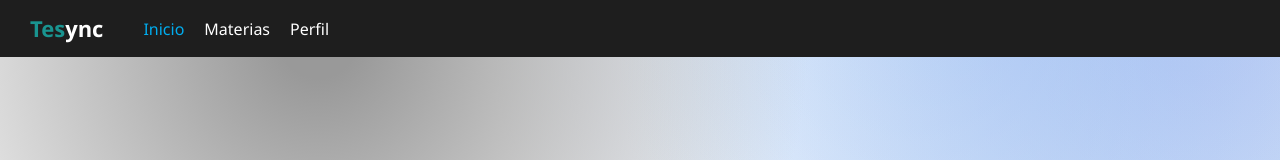
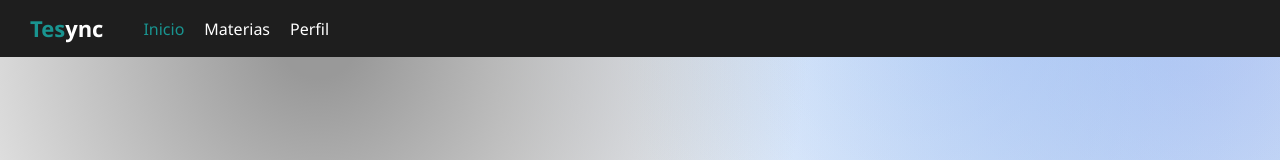
Before and after one commit to ramz0/TESync, a React (Vite) app: page /dashboard in a window 1280 px wide. In both pictures the pointer is over the link "Inicio". Shown: the top 160 px of the page. Built offline with nearby package versions, Linux system fonts and the light colour scheme.

Commit message:
Colores actualizados

```diff
--- a/src/components/TopBar/TopBar.css
+++ b/src/components/TopBar/TopBar.css
@@ -32,7 +32,7 @@
 }
 
 .nav-links a:hover {
-    color: #00adef;
+    color: var(--color-base);
 }
 
 .topbar-right {
--- a/src/main.jsx
+++ b/src/main.jsx
@@ -5,7 +5,7 @@ import { BrowserRouter, Routes, Route } from 'react-router-dom';
 
 import Home from './pages/Home/Home.jsx';
 import Login from './pages/Login/Login.jsx';
-import Register from './components/auth/register.jsx';
+import Register from './pages/Register/Register.jsx';
 import Profesor from './pages/Profesor/Profesor.jsx';
 import Dashboard from './pages/dashboard/Dashboard.jsx';
 
```
